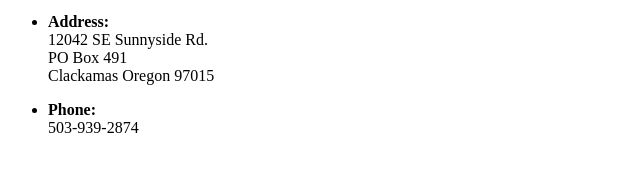
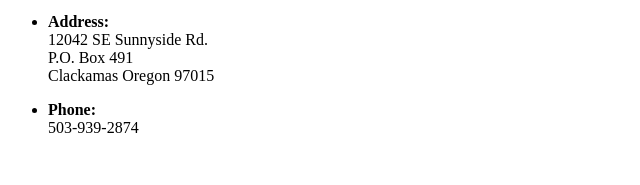
Before and after one commit to becandoo/fanclub_static, a website: page src/pages/index.html in a window 1280 px wide. Shown: the part 1491-1676 px from the top of the page, 0-640 px from the left. Drawn offline with Linux system fonts and the light colour scheme; files whose address does not match are found by name.

Commit message:
reformatted adddress

```diff
--- a/src/pages/index.html
+++ b/src/pages/index.html
@@ -105,7 +105,7 @@
             <ul class="contact">
               <li style="text-align: left;">
                 <p><i class="fa fa-map-marker fa-3x"></i></p>
-                <p><strong>Address:</strong></br>12042 SE Sunnyside Rd. <br/> PO Box 491 <br/> Clackamas Oregon 97015</p>
+                <p><strong>Address:</strong></br>12042 SE Sunnyside Rd. <br/> P.O. Box 491 <br/> Clackamas Oregon 97015</p>
               </li>
               <li style="text-align: left;">
                 <p><i class="fa fa-phone fa-3x"></i></p>
```
Also changed, not shown: 1 other file.
